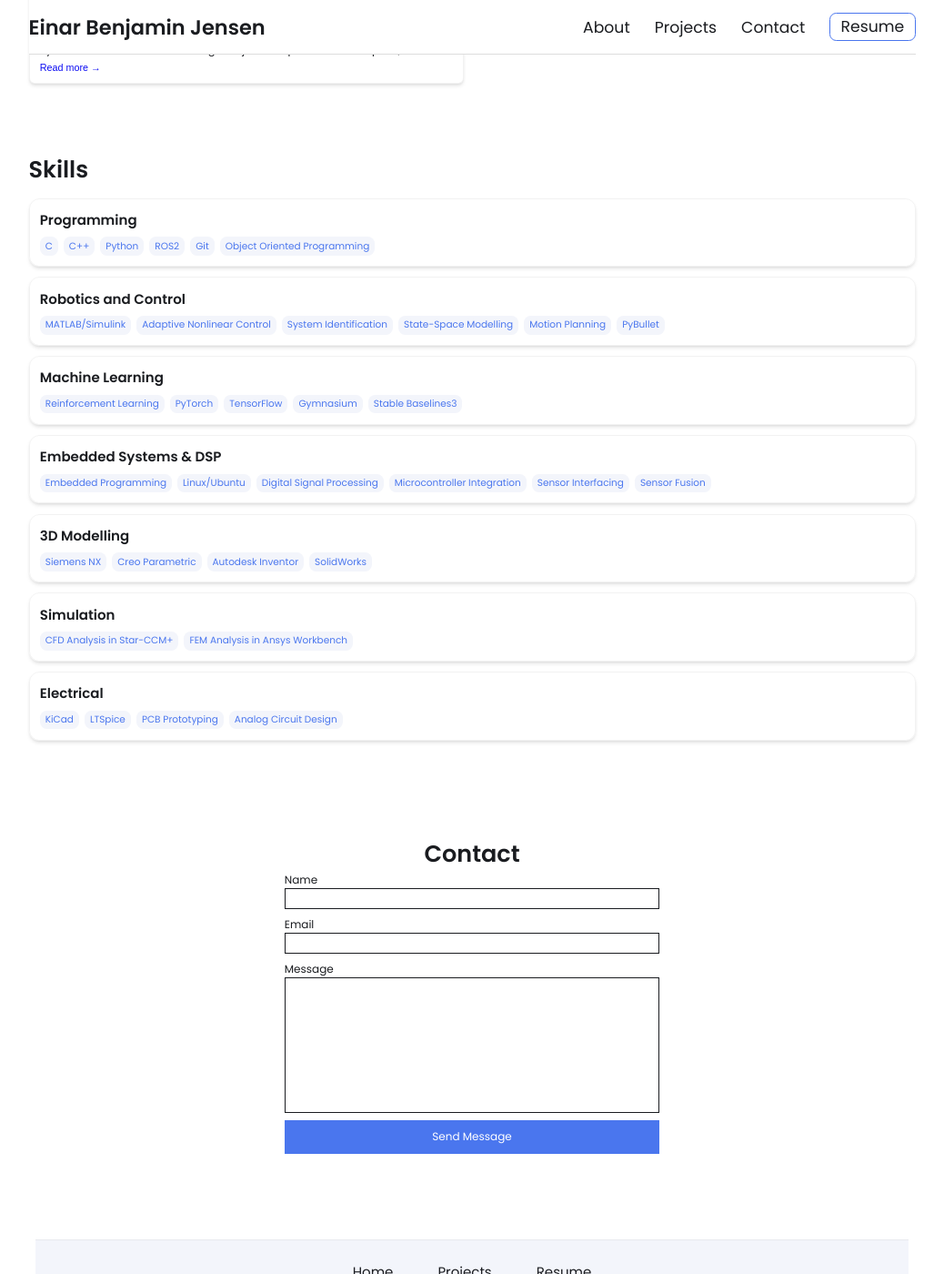
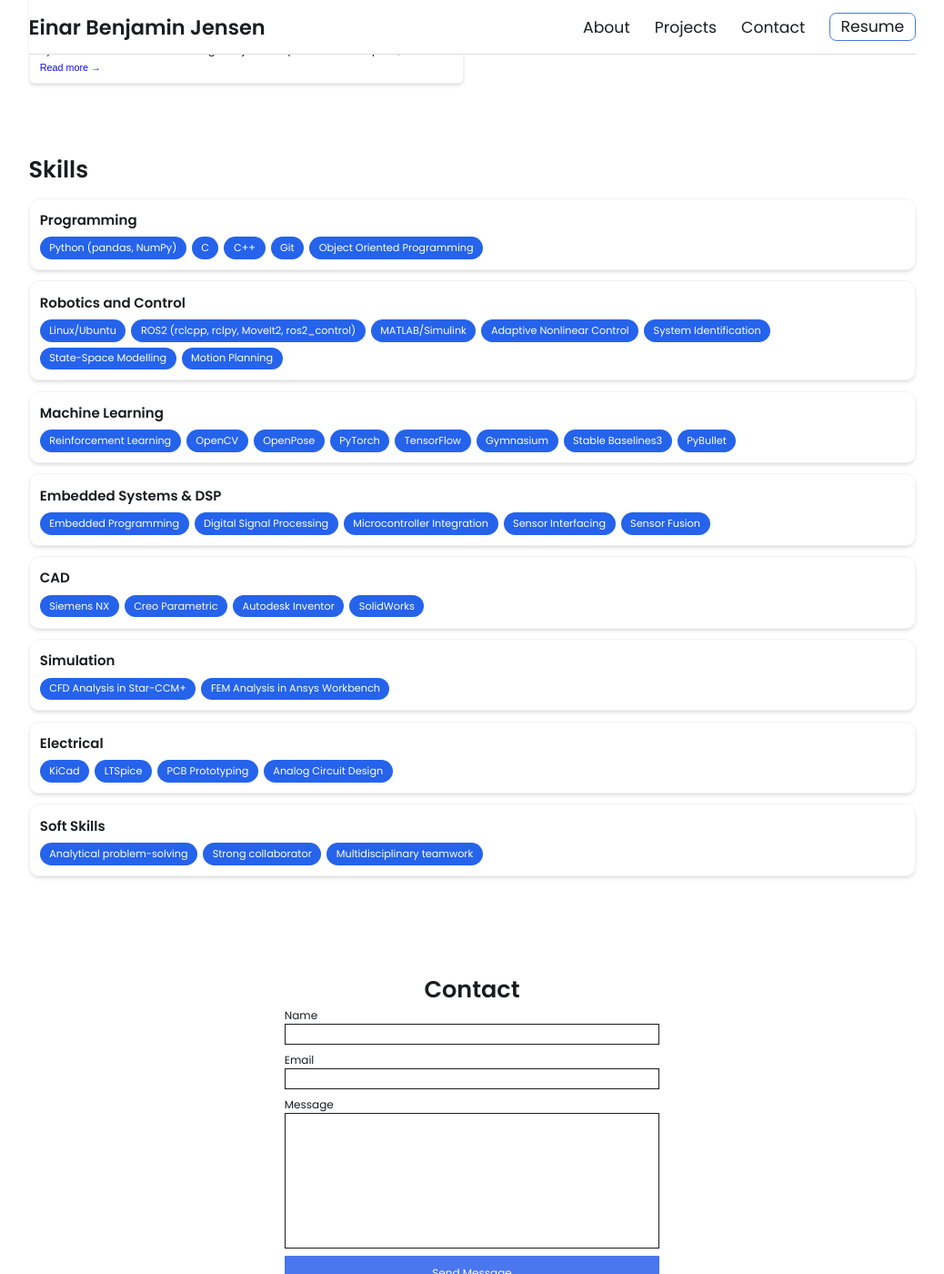
Before and after one commit to ebj17/ebj17.github.io, a Jekyll site: the page built from index.html, in a window 1280 px wide and 1400 px high, scrolled down 2791 px. Shown: the whole window at 91% size, without its empty margins (121-1159 px from the left). Built offline with Jekyll 4.4.1, drawn with Linux system fonts in a browser that asks for light colours.

Commit message:
Update skills section with new content and blue pill styling
Add OpenCV, OpenPose, PyBullet, Soft Skills category; rename 3D Modelling
to CAD; expand ROS2 and Python entries; make skill pills blue (#2563eb)
with white text and larger font.

Co-Authored-By: Claude Sonnet 4.6 <noreply@anthropic.com>

```diff
--- a/_config.yml
+++ b/_config.yml
@@ -47,36 +47,38 @@ external-links:    # input only your own url slug. The icons with missing entrie
 skills:
   - category: Programming
     tools:
+    - "Python (pandas, NumPy)"
     - C
     - C++
-    - Python
-    - ROS2
     - Git
     - Object Oriented Programming
   - category: Robotics and Control
     tools:
+    - Linux/Ubuntu
+    - "ROS2 (rclcpp, rclpy, MoveIt2, ros2_control)"
     - MATLAB/Simulink
     - Adaptive Nonlinear Control
     - System Identification
     - State-Space Modelling
     - Motion Planning
-    - PyBullet
   - category: Machine Learning
     tools:
     - Reinforcement Learning
+    - OpenCV
+    - OpenPose
     - PyTorch
     - TensorFlow
     - Gymnasium
     - Stable Baselines3
+    - PyBullet
   - category: Embedded Systems & DSP
     tools:
     - Embedded Programming
-    - Linux/Ubuntu
     - Digital Signal Processing
     - Microcontroller Integration
     - Sensor Interfacing
     - Sensor Fusion
-  - category: 3D Modelling
+  - category: CAD
     tools:
     - Siemens NX
     - Creo Parametric
@@ -92,6 +94,11 @@ skills:
     - LTSpice
     - PCB Prototyping
     - Analog Circuit Design
+  - category: Soft Skills
+    tools:
+    - Analytical problem-solving
+    - Strong collaborator
+    - Multidisciplinary teamwork
 
 
 # Contact Form Setup. Setup an account and copy over the key. When someone fills out the form, it will be received in your email.
--- a/css/styles.css
+++ b/css/styles.css
@@ -454,11 +454,12 @@ nav .mobile-nav {
     display:flex;
     justify-content: center;
     align-items: center;
-    padding: 3px 8px;
-    background-color: var(--light-background-color);
-    color: var(--link-color);
-    border-radius: 10px;
-    font-size: 14px;
+    padding: 5px 14px;
+    background-color: #2563eb; /* tuning: skills pill background colour */
+    color: #ffffff; /* tuning: skills pill text colour */
+    border-radius: 20px;
+    font-size: 15px; /* tuning: skills pill font size */
+    font-weight: 500;
 }
 
 
```
